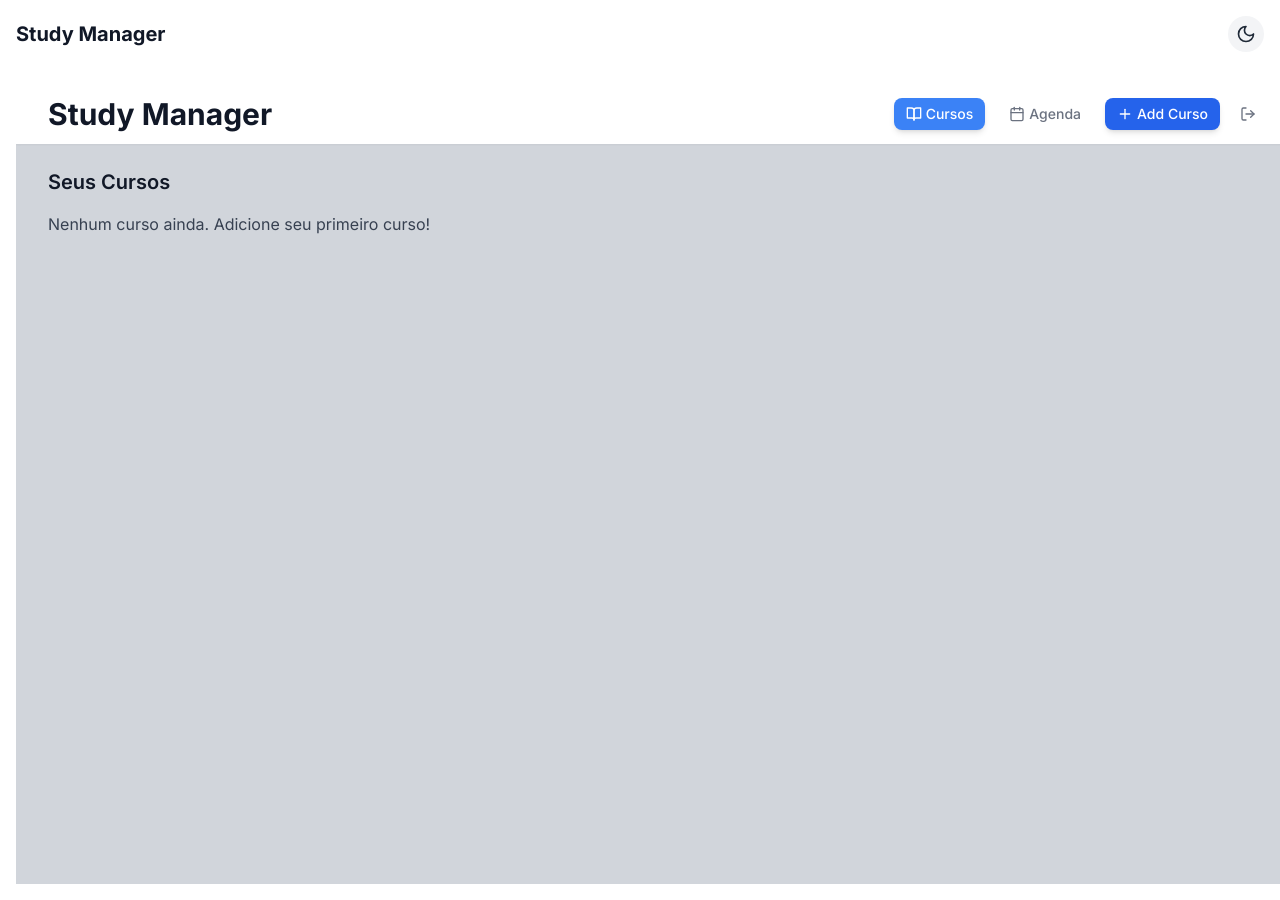
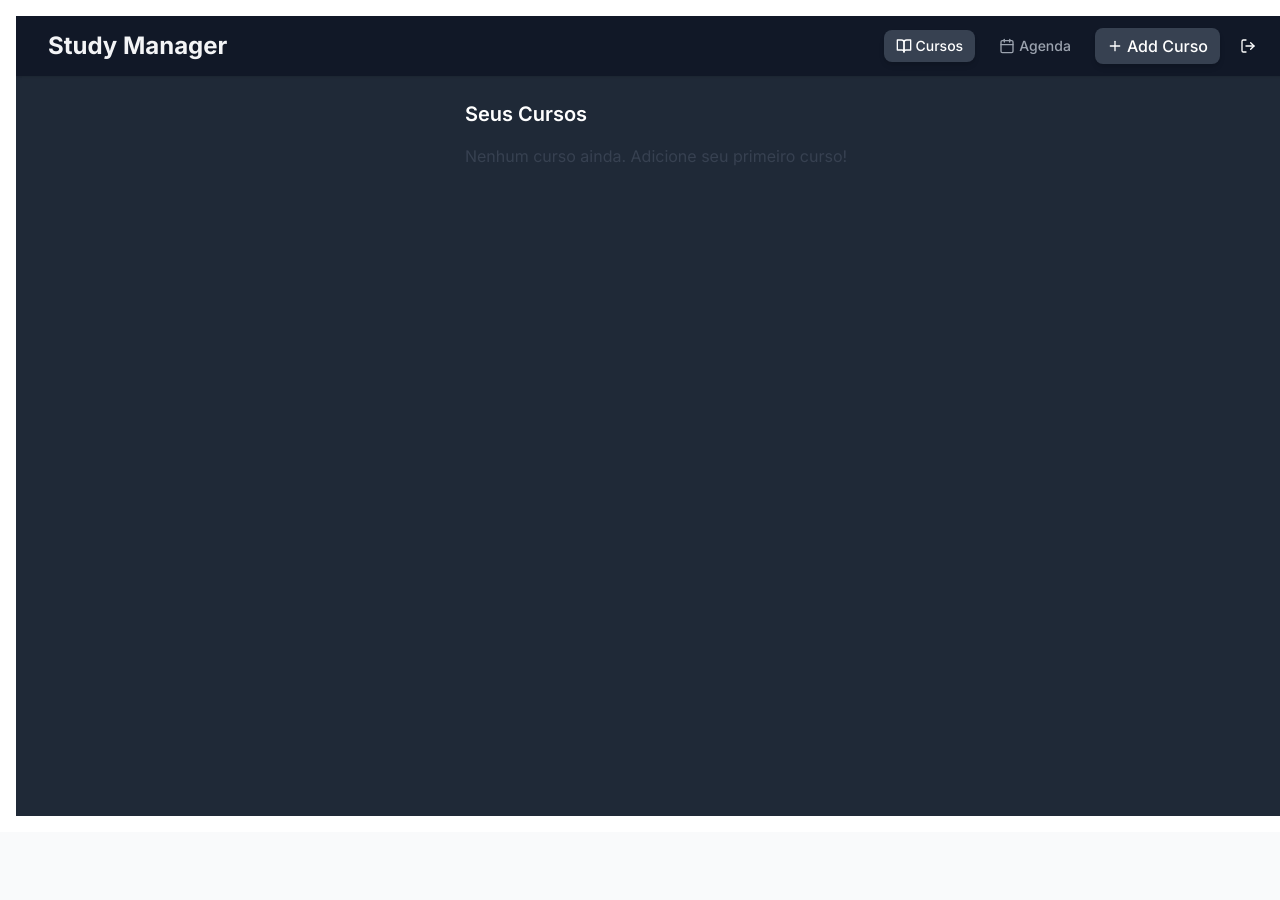
Before and after one commit to fuucky/New-Project-Coursers, a Next.js app: page /home in a window 1280 px wide. After the commit the page ends 832 px from the top, so only its background shows below. Built offline with nearby package versions, Linux system fonts and the light colour scheme; sample sign-in values are in the browser's storage.

Commit message:
atualizado login/page

```diff
--- a/app/layout.tsx
+++ b/app/layout.tsx
@@ -34,14 +34,6 @@ export default function RootLayout({
         {/* CRÍTICO: SessionProvider para compartilhar o estado de autenticação JWT com toda a aplicação */}
         <SessionProviderWrapper>
           <DynamicThemeProvider>
-            <header className="flex justify-between items-center p-4 shadow dark:shadow-gray-700 bg-white dark:bg-gray-900">
-              <span className="text-xl font-bold  text-gray-900 dark:text-gray-100">
-                Study Manager
-              </span>
-
-              <ThemeToggle />
-
-            </header>
 
             <main className="p-4 bg-white dark:bg-gray-900 min-h-[calc(100vh-64px)]">
               {children}
--- a/components/CourseList.tsx
+++ b/components/CourseList.tsx
@@ -32,7 +32,7 @@ export default function CourseList({ courses, updateCourse, deleteCourse, startE
 
   return (
     <div>
-      <h2 className="text-xl font-semibold text-text mb-4">Seus Cursos</h2>
+      <h2 className="text-xl font-semibold text-white mb-4">Seus Cursos</h2>
       {courses.length === 0 ? (
         <p className="text-secondary">Nenhum curso ainda. Adicione seu primeiro curso!</p>
       ) : (
--- a/components/Dashboard.tsx
+++ b/components/Dashboard.tsx
@@ -8,9 +8,8 @@ import Schedule from './Schedule'
 import AddCourse from './AddCourse'
 
 const theme = {
-  primary: 'text-gray-900',
-  secondary: 'text-blue-600',
-  accent: 'bg-blue-500'
+  primary: 'text-gray-100', // full dark
+  accent: 'bg-gray-700 hover:bg-gray-600', // lighter dark
 }
 
 export default function Dashboard({ onLogout }) {
@@ -56,12 +55,12 @@ export default function Dashboard({ onLogout }) {
   }
 
   return (
-    <div className="h-screen w-screen bg-gray-300 font-inter flex-center flex-col overflow-hidden">
+    <div className="h-screen w-screen bg-gray-800 font-inter flex flex-col overflow-hidden">
       {/* HEADER */}
-      <header className="bg-white shadow-sm flex-shrink-0">
+      <header className="bg-gray-900 shadow flex-shrink-0">
         <div className="max-w-7xl mx-auto px-4 sm:px-6 lg:px-8">
           <div className="flex justify-between items-center py-3">
-            <h1 className={`text-3xl font-bold ${theme.primary}`}>
+            <h1 className={`text-2xl font-bold text-gray-100`}>
               Study Manager
             </h1>
             <nav className="flex space-x-1 sm:space-x-3 items-center">
@@ -71,7 +70,7 @@ export default function Dashboard({ onLogout }) {
                 className={`flex items-center px-2 sm:px-3 py-1.5 rounded-lg text-xs sm:text-sm font-medium transition-colors ${
                   activeTab === 'courses'
                     ? `${theme.accent} text-white shadow-md`
-                    : 'text-gray-500 hover:text-blue-600'
+                    : 'text-gray-400 hover:text-blue-400'
                 }`}
               >
                 <BookOpen className="h-4 w-4 mr-1" />
@@ -84,7 +83,7 @@ export default function Dashboard({ onLogout }) {
                 className={`flex items-center px-2 sm:px-3 py-1.5 rounded-lg text-xs sm:text-sm font-medium transition-colors ${
                   activeTab === 'schedule'
                     ? `${theme.accent} text-white shadow-md`
-                    : 'text-gray-500 hover:text-blue-600'
+                    : 'text-gray-400 hover:text-blue-400'
                 }`}
               >
                 <Calendar className="h-4 w-4 mr-1" />
@@ -94,7 +93,7 @@ export default function Dashboard({ onLogout }) {
               {/* Add Curso */}
               <button
                 onClick={() => { setEditingCourse(null); setShowAddCourse(true) }}
-                className="flex items-center px-2 sm:px-3 py-1.5 rounded-lg text-xs sm:text-sm font-medium bg-blue-600 text-white hover:bg-blue-700 transition-colors shadow-md"
+                className="flex items-center px-2 sm:px-3 py-1.5 rounded-lg text-white font-medium bg-gray-700 hover:bg-gray-600 transition-colors shadow-md"
               >
                 <Plus className="h-4 w-4 mr-1" />
                 <span className="hidden sm:inline">Add Curso</span>
@@ -103,7 +102,7 @@ export default function Dashboard({ onLogout }) {
               {/* Logout */}
               <button
                 onClick={onLogout}
-                className="flex items-center p-1.5 sm:p-2 rounded-lg text-gray-500 hover:text-red-500 transition-colors"
+                className="flex items-center p-1.5 sm:p-2 rounded-lg text-white hover:text-red-500 transition-colors"
                 title="Sair"
               >
                 <LogOut className="h-4 w-4" />
@@ -114,7 +113,7 @@ export default function Dashboard({ onLogout }) {
       </header>
 
       {/* CONTEÚDO */}
-      <main className="flex-grow overflow-auto max-w-7xl mx-auto py-6 sm:px-6 lg:px-8">
+      <main className="flex-1 max-w-7xl mx-auto py-6 sm:px-6 lg:px-8 overflow-auto">
         {activeTab === 'courses' && (
           <CourseList
             courses={courses}
--- a/components/Schedule.tsx
+++ b/components/Schedule.tsx
@@ -64,9 +64,9 @@ export default function Schedule({ courses }: ScheduleProps) {
 
   return (
     <div>
-      <h2 className="text-xl font-semibold text-text mb-4">Agenda de Estudos</h2>
-      <div className="bg-white rounded-lg shadow-sm p-6">
-        <div className="flex items-center justify-between mb-4">
+      <h2 className="text-xl font-semibold text-white mb-4">Agenda de Estudos</h2>
+      <div className="bg-gray-300 rounded-lg shadow-sm p-6">
+        <div className="flex items-center justify-between mb-6">
           <button onClick={previousMonth} className="p-2 hover:bg-gray-100 rounded-md">
             <ChevronLeft className="h-5 w-5" />
           </button>
@@ -109,8 +109,8 @@ export default function Schedule({ courses }: ScheduleProps) {
         </div>
       </div>
       {selectedDate && (
-        <div className="mt-6 bg-white rounded-lg shadow-sm p-6">
-          <h3 className="text-lg font-medium text-text mb-4">
+        <div className="mt-6 bg-gray-300 rounded-lg shadow-sm p-6">
+          <h3 className="text-lg font-medium text-black mb-4">
             Agendar para {format(selectedDate, 'dd MMMM yyyy', { locale: ptBR })}
           </h3>
           <div className="mb-4">
@@ -121,7 +121,7 @@ export default function Schedule({ courses }: ScheduleProps) {
                   e.target.value = ''
                 }
               }}
-              className="w-full px-3 py-2 border bg-gray-200 dark:bg-gray-500 rounded-md focus:outline-none focus:ring-2 focus:ring-accent"
+              className="w-full px-3 py-2 border bg-gray-200 dark:bg-gray-400 rounded-md focus:outline-none focus:ring-2 focus:ring-accent"
             >
               <option value="">Add Lição...</option>
               {allLessons.map(lesson => (
--- a/components/ThemeToggle.tsx
+++ b/components/ThemeToggle.tsx
@@ -21,3 +21,5 @@ export function ThemeToggle() {
     </button>
   );
 }
+
+export default ThemeToggle;
```
